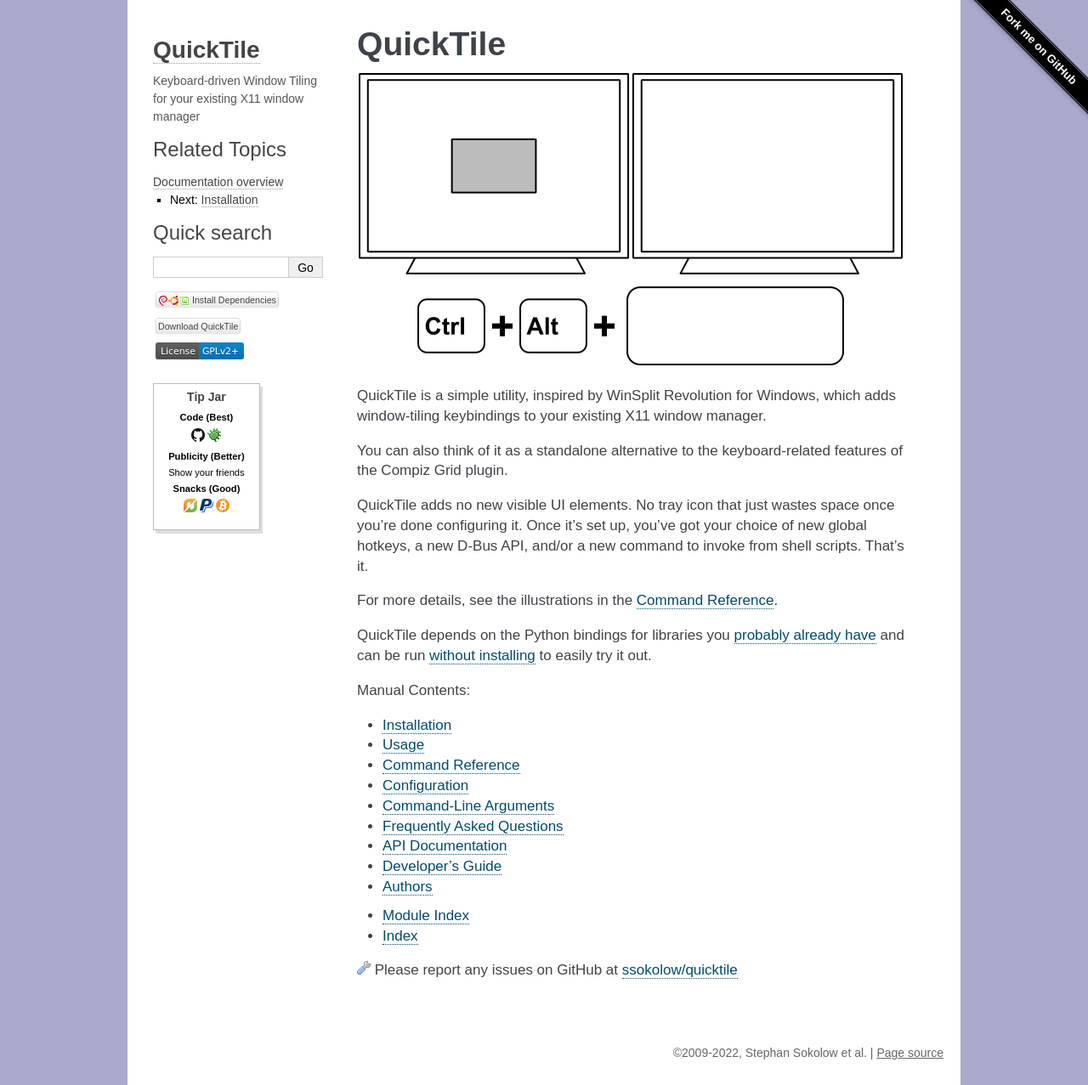
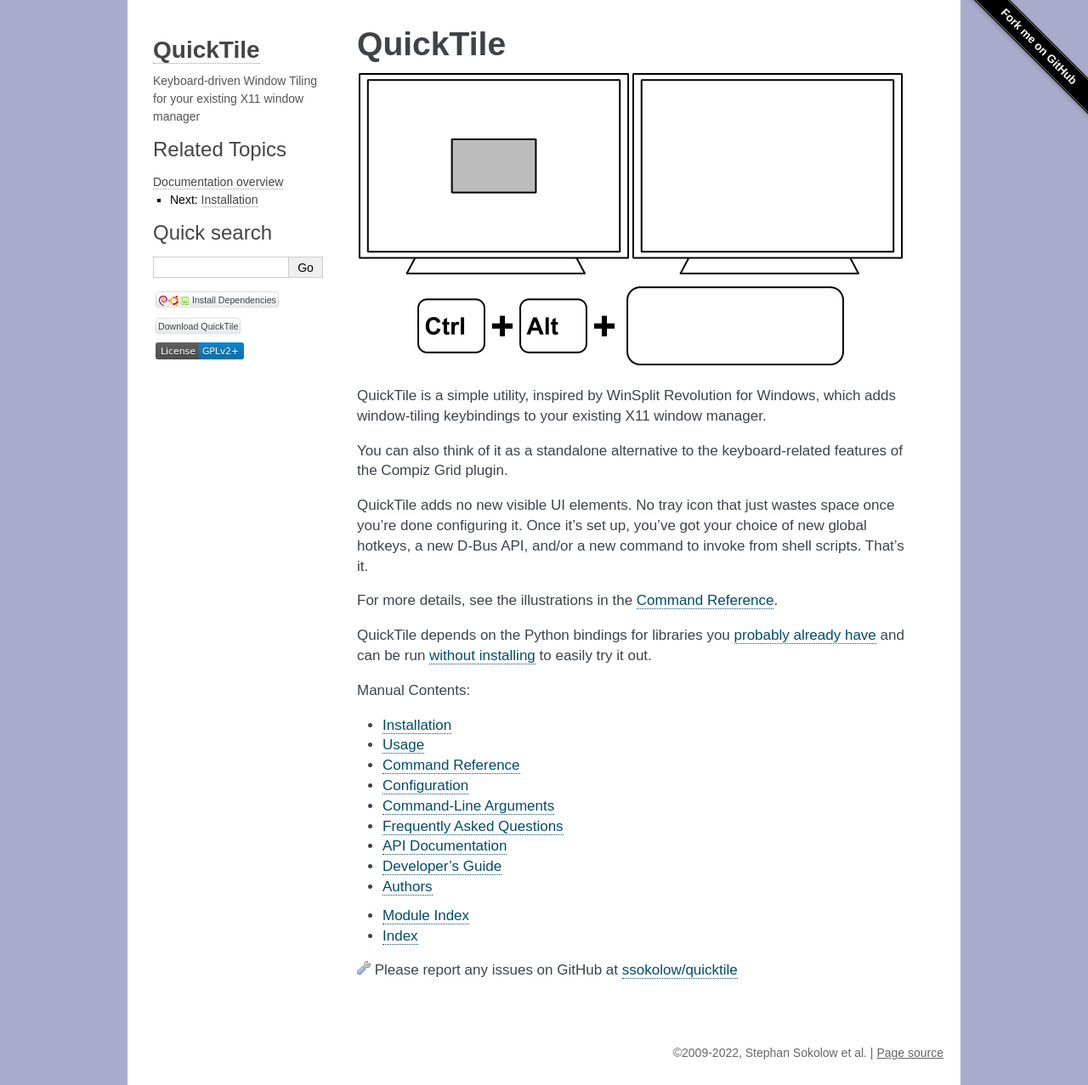
Before and after one commit to ssokolow/quicktile, a Sphinx documentation site: the page built from docs/index.rst, in a window 1280 px wide and 1277 px high. Shown: the whole window at 85% size. Built offline with Sphinx 7.4.7, drawn with Linux system fonts in a browser that asks for light colours.

```diff
--- a/docs/_templates/donate.html
+++ /dev/null
@@ -1,41 +0,0 @@
-<div class="contrib_box">
-    <h3>Tip Jar</h3>
-    <dl>
-        <dt>Code (Best)</dt>
-        <dd class="icons">
-            <ul class="icons">
-                <li><a href="https://github.com/ssokolow/quicktile"
-                        title="GitHub Repo"><img
-                        src="{{ pathto('_static/contrib_box/github.png', 1) }}"
-                        alt="GitHub" /></a></li>
-                <li><a href="https://github.com/ssokolow/quicktile/issues"
-                        title="Bug Tracker"><img
-                        src="{{ pathto('_static/contrib_box/bug.png', 1) }}"
-                        alt="Bug Tracker" /></a></li>
-            </ul>
-        </dd>
-        <dt>Publicity (Better)</dt>
-        <dd>Show your friends</dd>
-        <dt>Snacks (Good)</dt>
-        <dd class="icons">
-            <ul class="icons">
-                <li><a href="https://flattr.com/thing/674146"
-                        title="Flattr"><img
-                        src="{{ pathto('_static/contrib_box/flattr.png', 1) }}"
-                        alt="Flattr" /></a></li>
-                <li><form action="https://www.paypal.com/cgi-bin/webscr" method="post" target="_top"><input type="hidden" name="cmd" value="_s-xclick"><input type="hidden" name="hosted_button_id" value="EFWRR7EAQ993S"><input type="image" src="{{ pathto('_static/contrib_box/paypal.png', 1) }}" name="submit" alt="PayPal" title="PayPal"></form></li>
-                <li><a title="BitCoin"
-                    href="bitcoin:1Kp1i3nahunzzFs5a3mMF46uzca4oANH5C?label=QuickTile%20Donations"
-                    ><img
-                    src="{{ pathto('_static/contrib_box/bitcoin.png', 1) }}"
-                    alt="BitCoin"
-                /></a></li>
-            </ul>
-        </dd>
-    </dl>
-</div>
-<!--
-    bug.png and wrench.png from the Silk Icons set by Mark James, available at
-    http://www.famfamfam.com/lab/icons/silk/
-    are used under the Creative Commons Attribution 2.5 license.
--->
--- a/docs/conf.py
+++ b/docs/conf.py
@@ -294,7 +294,6 @@ html_sidebars = {
         'relations.html',
         'searchbox.html',
         'sidebar_badges.html',
-        'donate.html',
     ]
 }
 
```
